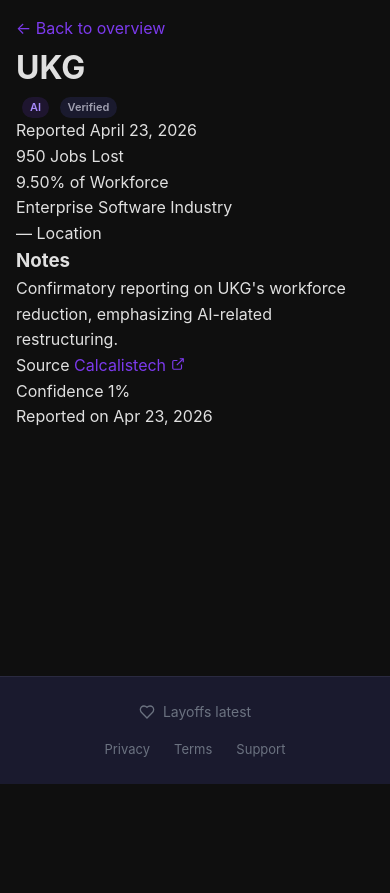
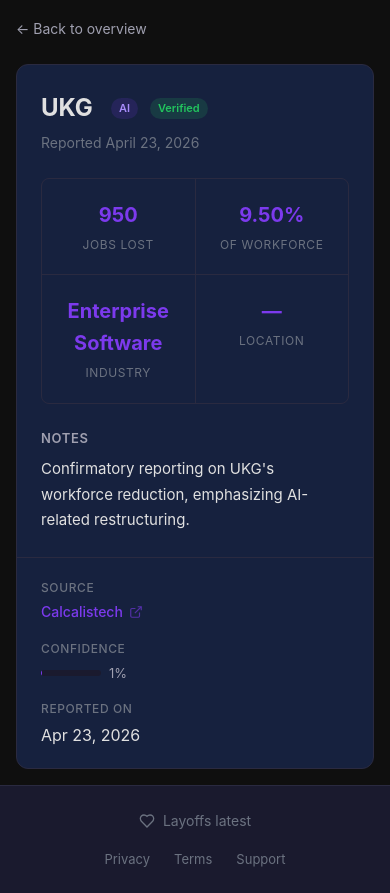
Before and after one commit to rhyw/layoffs, a Django app: page /9/ in a window 390 px wide. Shown: the part 60-953 px from the top of the page. Before the commit the page ends 844 px from the top, so only its background shows below. Run offline with Django 5.2, Linux system fonts and the light colour scheme; data comes from the database, SQL or seed files in the repository; parts of the project's set-up code (start-up, migrations or seed data) failed here and were passed over.

Commit message:
feat: add detail page CSS styles
Add styles for detail page layout, stats grid, meta section,
confidence bar, verified badge, and responsive breakpoints.
Follows existing design tokens and BEM naming.

🤖 Generated with [Claude Code](https://claude.com/claude-code)

Co-Authored-By: Claude <noreply@anthropic.com>

```diff
--- a/layoffs/static/css/style.css
+++ b/layoffs/static/css/style.css
@@ -658,6 +658,194 @@ img {
 }
 
 /* ============================================
+   Detail Page
+   ============================================ */
+.detail-page {
+    max-width: 800px;
+    margin: 0 auto;
+}
+
+.detail-page__back {
+    display: inline-flex;
+    align-items: center;
+    gap: 0.375rem;
+    font-size: 0.875rem;
+    color: var(--color-text-secondary);
+    margin-bottom: 1.5rem;
+    transition: color 0.2s;
+}
+
+.detail-page__back:hover {
+    color: var(--color-text-primary);
+}
+
+.detail-card {
+    background-color: var(--color-bg-card);
+    border: 1px solid var(--color-border);
+    border-radius: 0.75rem;
+    overflow: hidden;
+}
+
+.detail-card__header {
+    padding: 1.5rem 1.5rem 0;
+}
+
+.detail-card__title-row {
+    display: flex;
+    align-items: center;
+    gap: 0.75rem;
+    flex-wrap: wrap;
+}
+
+.detail-card__company {
+    font-size: 1.5rem;
+    font-weight: 700;
+    color: var(--color-text-primary);
+}
+
+.detail-card__badges {
+    display: flex;
+    gap: 0.375rem;
+}
+
+.detail-card__date {
+    font-size: 0.875rem;
+    color: var(--color-text-muted);
+    margin-top: 0.25rem;
+}
+
+.detail-card__stats {
+    display: grid;
+    grid-template-columns: repeat(4, 1fr);
+    gap: 1px;
+    margin: 1.5rem;
+    border: 1px solid var(--color-border);
+    border-radius: 0.5rem;
+    overflow: hidden;
+    background-color: var(--color-border);
+}
+
+.detail-stat {
+    background-color: var(--color-bg-card);
+    padding: 1.25rem 1rem;
+    text-align: center;
+}
+
+.detail-stat__value {
+    display: block;
+    font-size: 1.25rem;
+    font-weight: 700;
+    color: var(--color-accent);
+    margin-bottom: 0.25rem;
+}
+
+.detail-stat__label {
+    display: block;
+    font-size: 0.75rem;
+    color: var(--color-text-muted);
+    text-transform: uppercase;
+    letter-spacing: 0.05em;
+}
+
+.detail-card__section {
+    padding: 0 1.5rem 1.5rem;
+}
+
+.detail-card__section-title {
+    font-size: 0.8125rem;
+    font-weight: 600;
+    color: var(--color-text-secondary);
+    text-transform: uppercase;
+    letter-spacing: 0.05em;
+    margin-bottom: 0.5rem;
+}
+
+.detail-card__notes {
+    font-size: 0.9375rem;
+    line-height: 1.7;
+    color: var(--color-text-primary);
+    white-space: pre-line;
+}
+
+.detail-card__meta {
+    border-top: 1px solid var(--color-border);
+    padding: 1.25rem 1.5rem;
+    display: grid;
+    grid-template-columns: 1fr 1fr;
+    gap: 1rem;
+}
+
+.detail-card__meta-item {
+    display: flex;
+    flex-direction: column;
+    gap: 0.25rem;
+}
+
+.detail-card__meta-label {
+    font-size: 0.75rem;
+    color: var(--color-text-muted);
+    text-transform: uppercase;
+    letter-spacing: 0.05em;
+    font-weight: 500;
+}
+
+.detail-card__source-link {
+    display: inline-flex;
+    align-items: center;
+    gap: 0.375rem;
+    font-size: 0.875rem;
+    font-weight: 500;
+}
+
+.detail-card__external-icon {
+    opacity: 0.6;
+    transition: opacity 0.2s;
+}
+
+.detail-card__source-link:hover .detail-card__external-icon {
+    opacity: 1;
+}
+
+.detail-card__confidence {
+    display: flex;
+    align-items: center;
+    gap: 0.5rem;
+    font-size: 0.8125rem;
+    color: var(--color-text-secondary);
+}
+
+.confidence-bar {
+    width: 60px;
+    height: 6px;
+    background-color: var(--color-bg-secondary);
+    border-radius: 3px;
+    overflow: hidden;
+}
+
+.confidence-bar__fill {
+    display: block;
+    height: 100%;
+    background-color: var(--color-accent);
+    border-radius: 3px;
+    transition: width 0.3s ease;
+}
+
+.badge--verified {
+    background-color: rgba(34, 197, 94, 0.15);
+    color: var(--color-success);
+}
+
+@media (max-width: 768px) {
+    .detail-card__stats {
+        grid-template-columns: repeat(2, 1fr);
+    }
+
+    .detail-card__meta {
+        grid-template-columns: 1fr;
+    }
+}
+
+/* ============================================
    Responsive
    ============================================ */
 @media (max-width: 1024px) {
```
